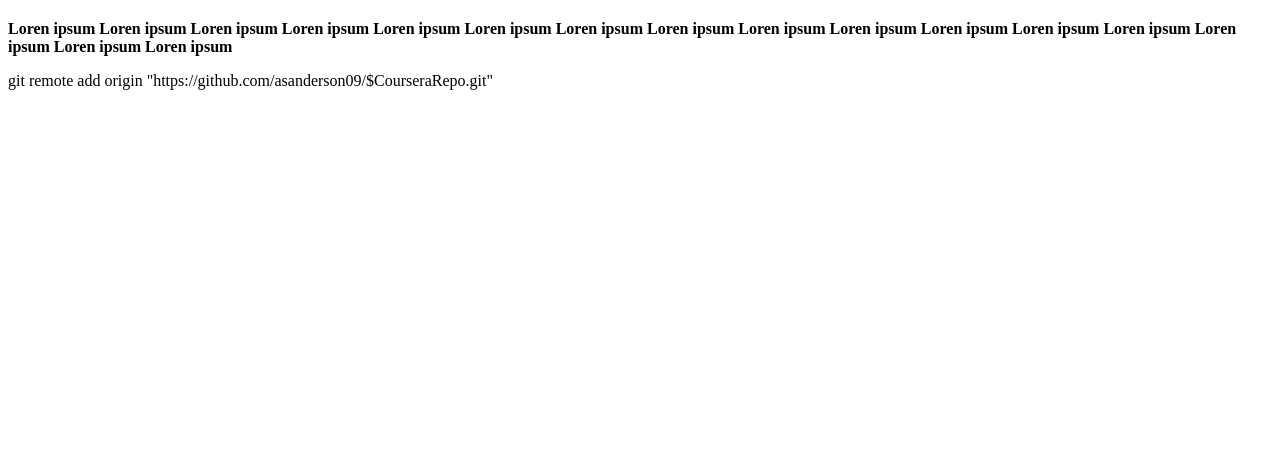
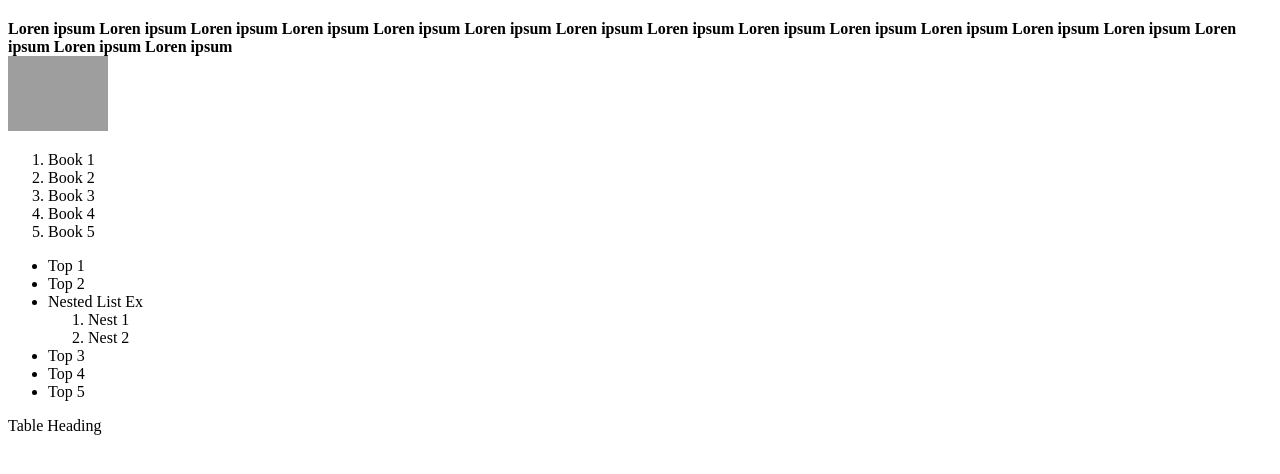
Before and after one commit to asanderson09/CourseraWeek1, a plain HTML site: page index.html in a window 1280 px wide. Shown: the part 60-534 px from the top of the page. Drawn offline with Linux system fonts and the light colour scheme; grey boxes are pictures that could not be loaded.

Commit message:
list and nested list

```diff
--- a/index.html
+++ b/index.html
@@ -13,9 +13,36 @@
 <div>
     <p>
         <strong> Loren ipsum Loren ipsum Loren ipsum Loren ipsum Loren ipsum Loren ipsum Loren ipsum Loren ipsum Loren ipsum Loren ipsum Loren ipsum Loren ipsum Loren ipsum Loren ipsum Loren ipsum Loren ipsum </strong>
+        <br>
+        <a> <img src="http://bit.ly/1QfkvVw" width="100px" target="blank_" /> </a>
     </p>
+</div>
+
+<div>
+    <ol>
+        <li>Book 1</li>
+        <li>Book 2</li>
+        <li>Book 3</li>
+        <li>Book 4</li>
+        <li>Book 5</li>
+    </ol>
+    <ul>
+        <li>Top 1</li>
+        <li>Top 2</li>
+
+            <li> Nested List Ex
+                <ol>
+                    <li>Nest 1</li>
+                    <li>Nest 2</li>
+                </ol>
+            </li>
+
+        <li>Top 3</li>
+        <li>Top 4</li>
+        <li>Top 5</li>
+    </ul>
+
+    Table Heading
 </div>
 </body>
 </html>
-
-git remote add origin "https://github.com/asanderson09/$CourseraRepo.git"
```
Also changed, not shown: 1 other file.
